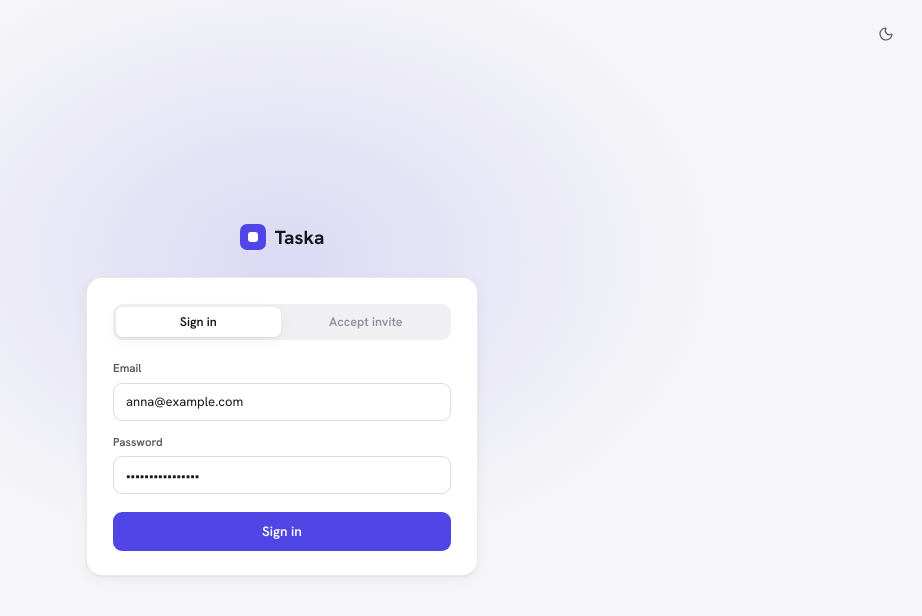
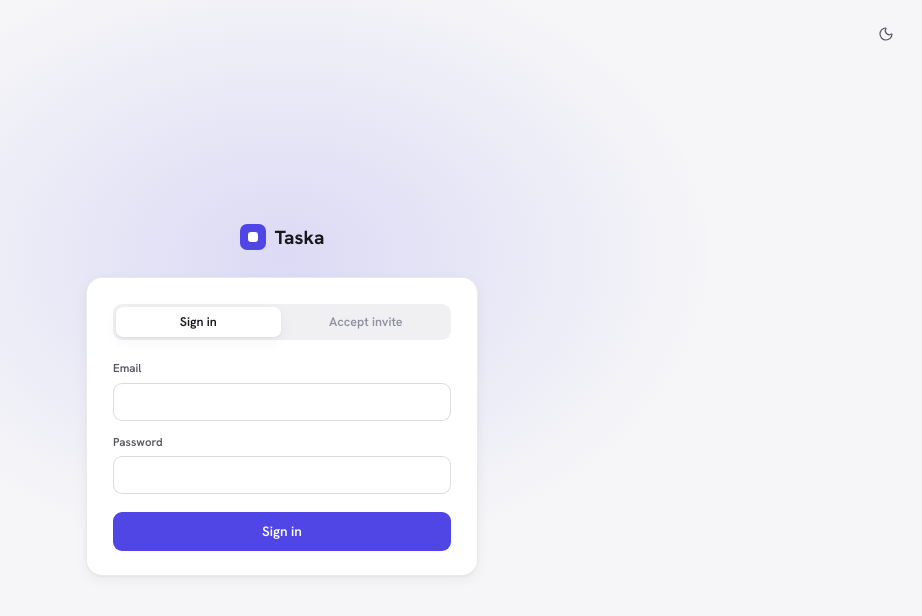
Before and after one commit to 3x6th/taska-ui, a React (Vite) app: page /login in a window 1280 px wide. Shown: the top 616 px of the page, without its empty margins (358-1280 px from the left). Built offline with nearby package versions, Linux system fonts and the light colour scheme; no server answers.

Commit message:
Remove auth form mock values

```diff
--- a/src/screens/LoginScreen.tsx
+++ b/src/screens/LoginScreen.tsx
@@ -16,10 +16,10 @@ export function LoginScreen({ theme, toggleTheme, initialMode }: LoginScreenProp
   const navigate = useNavigate();
   const queryClient = useQueryClient();
   const [mode, setMode] = useState<AuthMode>(initialMode);
-  const [email, setEmail] = useState("anna@example.com");
-  const [password, setPassword] = useState("CorrectHorse123!");
-  const [inviteToken, setInviteToken] = useState("invite-token-from-email");
-  const [newPassword, setNewPassword] = useState("CorrectHorse123!");
+  const [email, setEmail] = useState("");
+  const [password, setPassword] = useState("");
+  const [inviteToken, setInviteToken] = useState("");
+  const [newPassword, setNewPassword] = useState("");
 
   const submit = useMutation({
     mutationFn: async () => {
```
